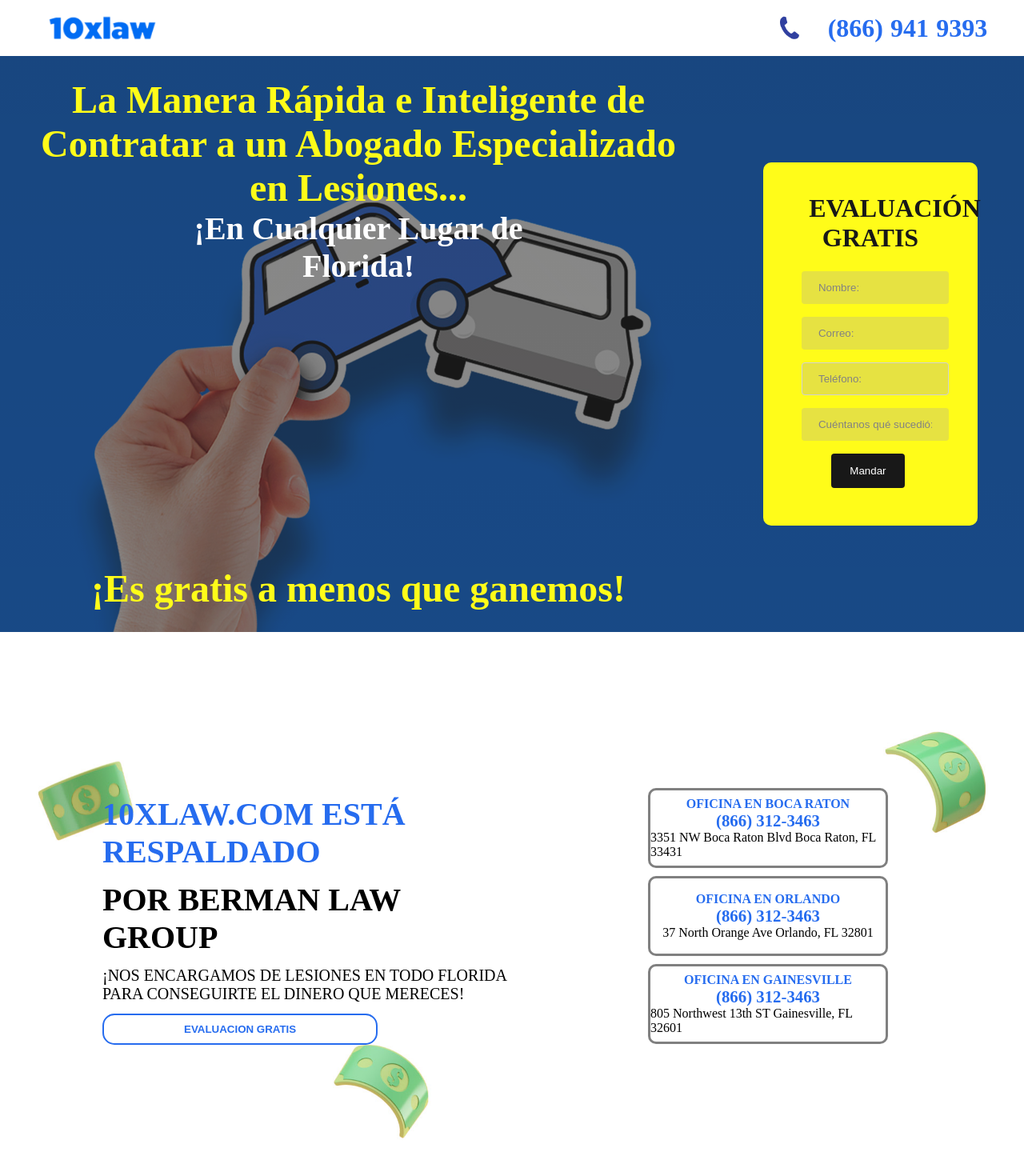
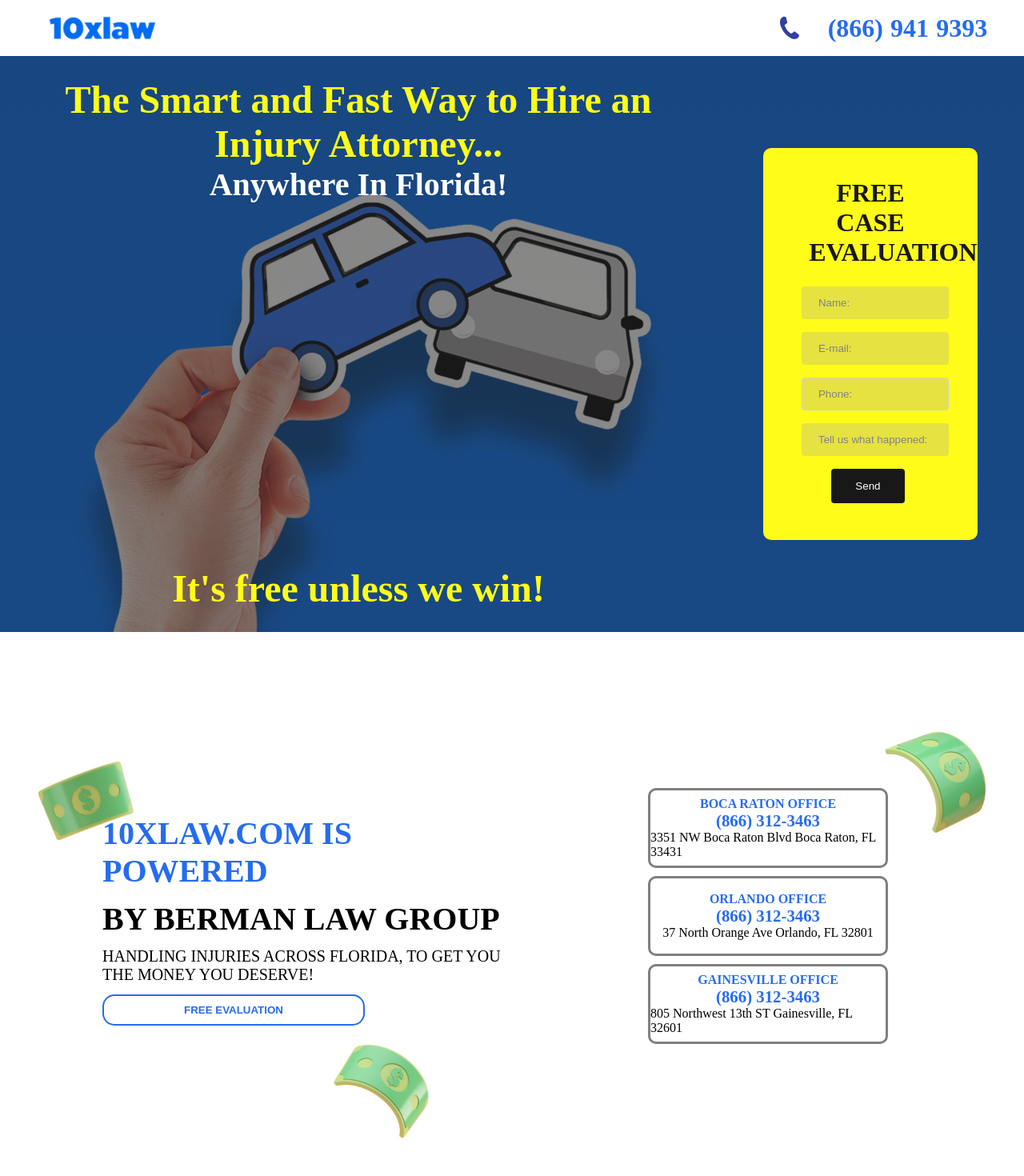
Before and after one commit to DiegoGracia/bermanlaw-1, a React (Create React App) app: page / in a window 1280 px wide. Shown: the top 1470 px of the page at 80% size. Built offline with nearby package versions, Linux system fonts and the light colour scheme; a web font is replaced by a local one.

Commit message:
10xlaw english version

```diff
--- a/src/components/Footer/Footer.js
+++ b/src/components/Footer/Footer.js
@@ -11,9 +11,9 @@
                     <p>Privacy Policy</p>
                 </div>
                 <div className="case-text">
-                    <h1>¿TIENES UN CASO?</h1>
-                    <p>PRESENTA TU DEMANDA POTENCIAL EN SOLO UN CLIC.</p>
-                    <button>CLIC PARA CONTACTARNOS</button>
+                    <h1>DO YOU HAVE A CASE?</h1>
+                    <p>SUBMIT YOUR POTENTIAL CLAIM IN A FEW CLICKS.</p>
+                    <button>CLIC TO CONTACT US</button>
                     <h2>10xlaw</h2>
                 </div>
                 <div className="empty-side"></div>
--- a/src/components/Form/Form.js
+++ b/src/components/Form/Form.js
@@ -5,15 +5,15 @@
     return(
         <div className="form-container">
             <div className="form-title-container">
-                <h1>evaluación</h1>
-                <h1>gratis</h1>
+                <h1>FREE CASE</h1>
+                <h1>EVALUATION</h1>
             </div>
             <form className="form">
-                <input type="text" id="fname" name="Name" placeholder="Nombre:" />
-                <input type="text" id="femail" name="Email" placeholder="Correo:" />
-                <input type="number" id="fphone" name="Phone" placeholder="Teléfono:" />
-                <input type="text" id="ftellus" name="TellUs" placeholder="Cuéntanos qué sucedió:" />
-                <input type="submit" value="Mandar"/>
+                <input type="text" id="fname" name="Name" placeholder="Name:" />
+                <input type="text" id="femail" name="Email" placeholder="E-mail:" />
+                <input type="number" id="fphone" name="Phone" placeholder="Phone:" />
+                <input type="text" id="ftellus" name="TellUs" placeholder="Tell us what happened:" />
+                <input type="submit" value="Send"/>
             </form>
         </div>
     );
--- a/src/components/Section/Section.js
+++ b/src/components/Section/Section.js
@@ -8,12 +8,12 @@
         <div className="section-container">
             <div className="content">
                 <div className="left-section">
-                    <h1>10XLAW.COM está respaldado</h1>
-                    <h2>por Berman Law Group</h2>
-                    <p>¡Nos encargamos de lesiones en todo Florida para conseguirte el dinero que mereces!</p>
+                    <h1>10XLAW.COM is powered</h1>
+                    <h2>by Berman Law Group</h2>
+                    <p>Handling injuries across Florida, to get you the money you deserve!</p>
                     <div className="left-section-button-container">
                         <div className="dual-container">
-                            <button type="button">EVALUACION GRATIS</button>
+                            <button type="button">FREE EVALUATION</button>
                         </div>
                     </div>
                 </div>
--- a/src/data/HeroData.js
+++ b/src/data/HeroData.js
@@ -1,5 +1,5 @@
 export const HeroDataEspañol = {
-    heroHeader: "La Manera Rápida e Inteligente de Contratar a un Abogado Especializado en Lesiones...",
-    heroSubTitle: "¡En Cualquier Lugar de Florida!",
-    heroBody: "¡Es gratis a menos que ganemos!",
+    heroHeader: "The Smart and Fast Way to Hire an Injury Attorney...",
+    heroSubTitle: "Anywhere In Florida!",
+    heroBody: "It's free unless we win!",
 };
--- a/src/data/SectionData.js
+++ b/src/data/SectionData.js
@@ -1,16 +1,16 @@
 export const SectionData = [
     {
-    topText: "OFICINA EN BOCA RATON",
+    topText: "BOCA RATON OFFICE",
     number: "(866) 312-3463",
     subText: "3351 NW Boca Raton Blvd Boca Raton, FL 33431",
     },
     {
-    topText: "OFICINA EN ORLANDO",
+    topText: "ORLANDO OFFICE",
     number: "(866) 312-3463",
     subText: "37 North Orange Ave Orlando, FL 32801",
     },
     {
-    topText: "OFICINA EN GAINESVILLE",
+    topText: "GAINESVILLE OFFICE",
     number: "(866) 312-3463",
     subText: "805 Northwest 13th ST Gainesville, FL 32601",
     }
```
